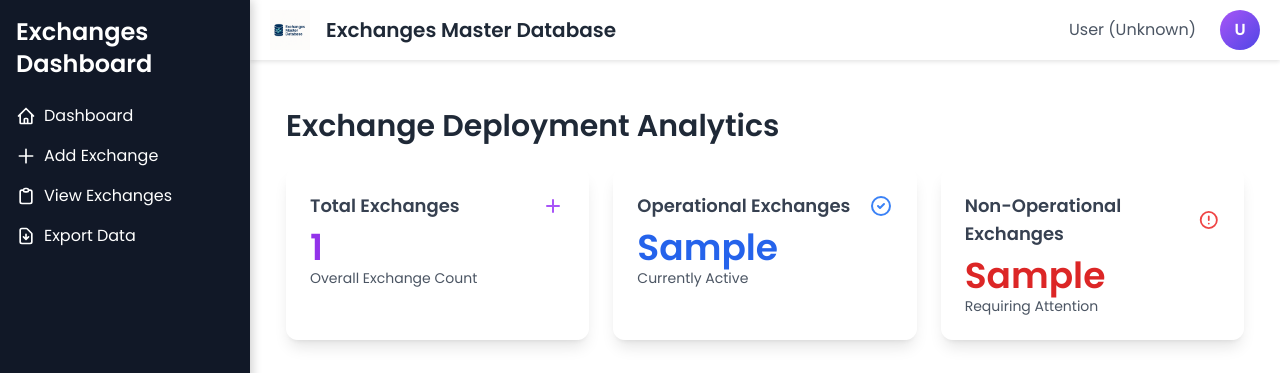
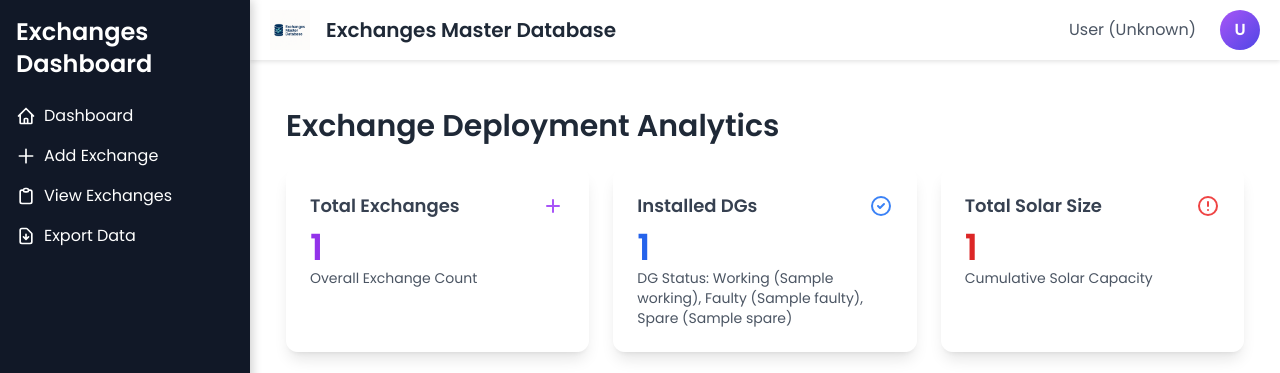
Before and after one commit to emdportal/emdportal, a Flask app: template templates/index.html in a window 1280 px wide. Shown: the top 373 px of the page. Run offline with Flask 3, Linux system fonts and the light colour scheme; the template is opened without the code that fills it: most values are stand-ins (such as "Sample title", 1, 10 or a date in 2020); parts of the project's set-up code (start-up, migrations or seed data) failed here and were passed over; some libraries are stand-ins or nearby versions.

Commit message:
replace section to show more information
Signed-off-by: itsXRP <itsxrproms@gmail.com>

```diff
--- a/app.py
+++ b/app.py
@@ -293,9 +293,25 @@ def index():
         year_counts = [total_exchanges // 2, total_exchanges - (total_exchanges // 2)]
         year_labels = ['2024', '2025']
 
-        total_exchanges = len(exchanges)
-        operational_exchanges = sum(1 for e in exchanges if e.power_info and e.power_info.working_status == 'Working')
-        non_operational_exchanges = total_exchanges - operational_exchanges
+        # Fetch total installed DGs and their status breakdown
+        installed_dgs_query = db.session.query(DGInformation).filter(DGInformation.installed_dg.isnot(None), DGInformation.installed_dg != '')
+        if user_region != "All":
+            installed_dgs_query = installed_dgs_query.join(GeneralInformation).filter(GeneralInformation.domain == user_region)
+        installed_dgs = installed_dgs_query.all()
+        total_installed_dgs = len(installed_dgs)
+
+        # DG Status breakdown
+        dg_status_counts = {'Working': 0, 'Faulty': 0, 'Spare': 0}
+        for dg in installed_dgs:
+            status = dg.dg_status
+            if status in dg_status_counts:
+                dg_status_counts[status] += 1
+
+        # Fetch total solar size
+        solar_query = db.session.query(db.func.sum(SolarInformation.total_solar_size)).filter(SolarInformation.total_solar_size.isnot(None))
+        if user_region != "All":
+            solar_query = solar_query.join(GeneralInformation).filter(GeneralInformation.domain == user_region)
+        total_solar_size = solar_query.scalar() or 0  # Default to 0 if None
 
         return render_template('index.html',
                              exchanges=exchanges,
@@ -304,8 +320,9 @@ def index():
                              year_labels=year_labels,
                              year_counts=year_counts,
                              total_exchanges=total_exchanges,
-                             operational_exchanges=operational_exchanges,
-                             non_operational_exchanges=non_operational_exchanges)
+                             total_installed_dgs=total_installed_dgs,
+                             dg_status_counts=dg_status_counts,
+                             total_solar_size=total_solar_size)
     except Exception as e:
         logging.error(f"Error in index route: {str(e)}")
         flash(f"Error: {str(e)}")
--- a/templates/index.html
+++ b/templates/index.html
@@ -23,23 +23,23 @@
         </div>
         <div class="backdrop-blur-md bg-white/30 rounded-xl p-6 shadow-lg hover:shadow-2xl transition-all duration-300 transform hover:-translate-y-1">
             <div class="flex items-center justify-between">
-                <h2 class="text-lg font-semibold text-gray-700">Operational Exchanges</h2>
+                <h2 class="text-lg font-semibold text-gray-700">Installed DGs</h2>
                 <svg class="w-6 h-6 text-blue-500" fill="none" stroke="currentColor" viewBox="0 0 24 24">
                     <path stroke-linecap="round" stroke-linejoin="round" stroke-width="2" d="M9 12l2 2 4-4m6 2a9 9 0 11-18 0 9 9 0 0118 0z"></path>
                 </svg>
             </div>
-            <p class="text-4xl font-bold mt-2 text-blue-600">{{ operational_exchanges }}</p>
-            <p class="text-sm text-gray-600">Currently Active</p>
+            <p class="text-4xl font-bold mt-2 text-blue-600">{{ total_installed_dgs }}</p>
+            <p class="text-sm text-gray-600">DG Status: Working ({{ dg_status_counts['Working'] }}), Faulty ({{ dg_status_counts['Faulty'] }}), Spare ({{ dg_status_counts['Spare'] }})</p>
         </div>
         <div class="backdrop-blur-md bg-white/30 rounded-xl p-6 shadow-lg hover:shadow-2xl transition-all duration-300 transform hover:-translate-y-1">
             <div class="flex items-center justify-between">
-                <h2 class="text-lg font-semibold text-gray-700">Non-Operational Exchanges</h2>
+                <h2 class="text-lg font-semibold text-gray-700">Total Solar Size</h2>
                 <svg class="w-6 h-6 text-red-500" fill="none" stroke="currentColor" viewBox="0 0 24 24">
                     <path stroke-linecap="round" stroke-linejoin="round" stroke-width="2" d="M12 8v4m0 4h.01M21 12a9 9 0 11-18 0 9 9 0 0118 0z"></path>
                 </svg>
             </div>
-            <p class="text-4xl font-bold mt-2 text-red-600">{{ non_operational_exchanges }}</p>
-            <p class="text-sm text-gray-600">Requiring Attention</p>
+            <p class="text-4xl font-bold mt-2 text-red-600">{{ total_solar_size }}</p>
+            <p class="text-sm text-gray-600">Cumulative Solar Capacity</p>
         </div>
     </div>
 
```
